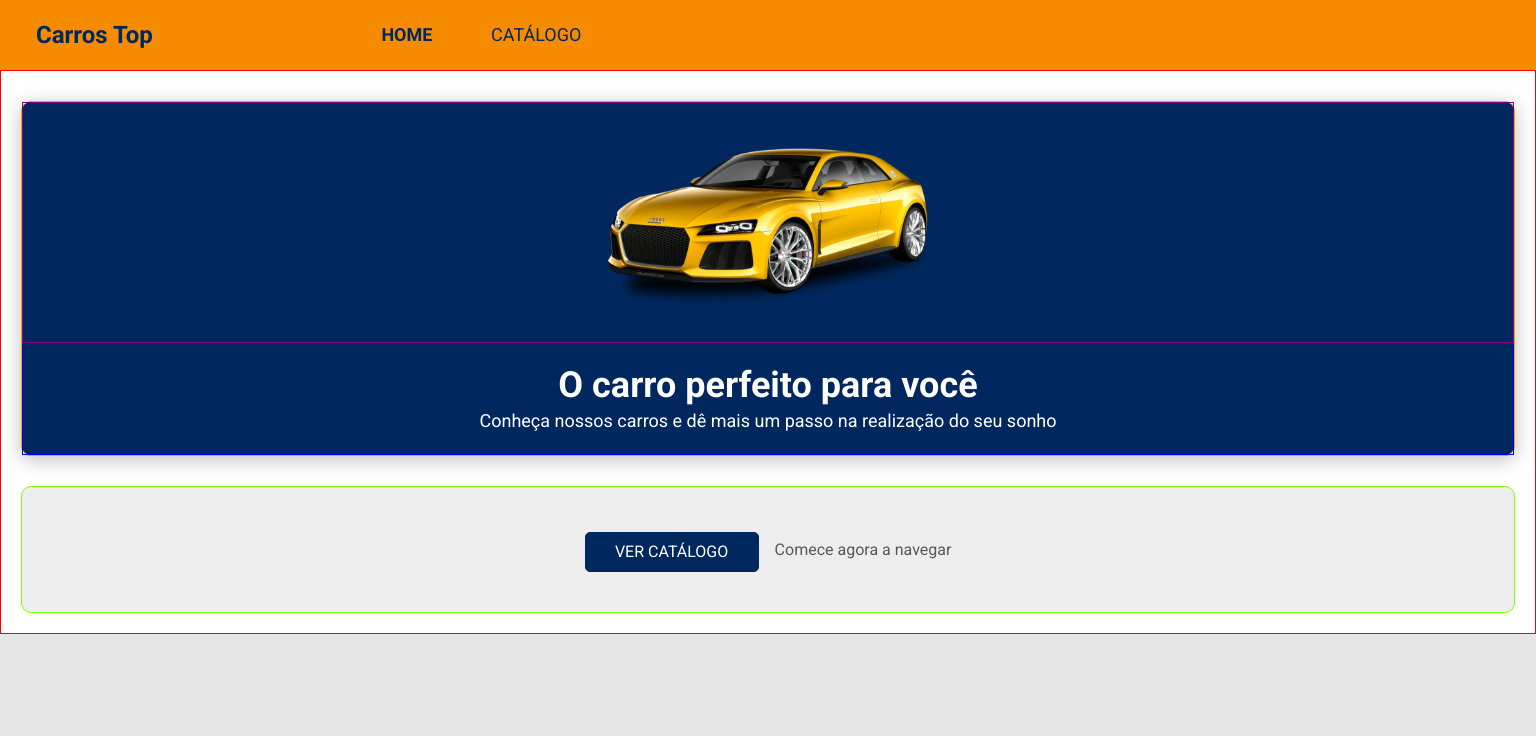
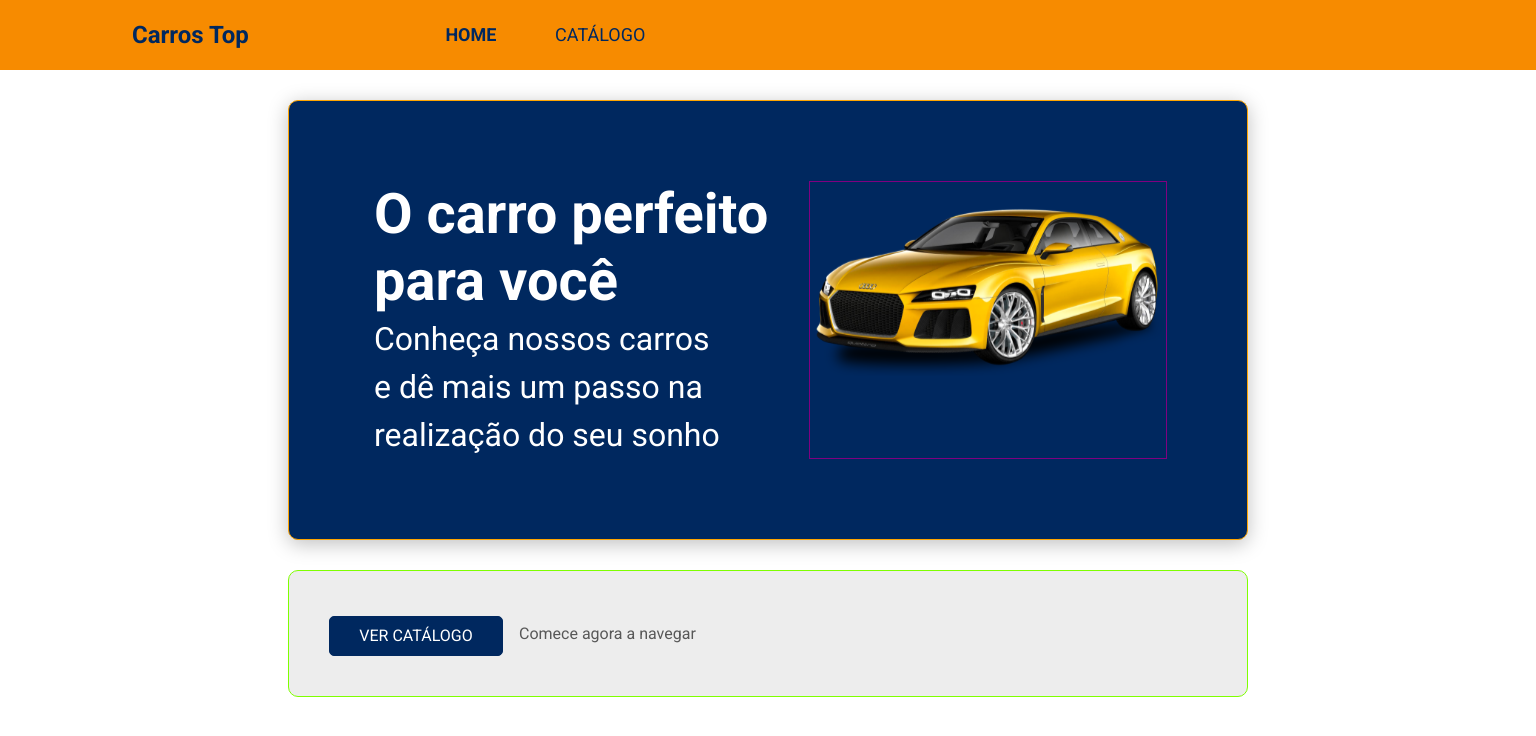
Before and after one commit to joaolrocha/dsCars, a React (Create React App) app in the folder frontweb/: page / in a window 1536 px wide. Shown: the top 736 px of the page. Built offline with nearby package versions, Linux system fonts and the light colour scheme.

Commit message:
:sparkles: fix responsive

```diff
--- a/frontweb/package.json
+++ b/frontweb/package.json
@@ -11,10 +11,10 @@
     "@types/react": "^18.0.15",
     "@types/react-dom": "^18.0.6",
     "bootstrap": "^5.2.0",
-    "node-sass": "4.14.1",
     "react": "^18.2.0",
     "react-dom": "^18.2.0",
     "react-scripts": "5.0.1",
+    "sass": "^1.54.0",
     "typescript": "^4.7.4",
     "web-vitals": "^2.1.4"
   },
--- a/frontweb/src/App.css
+++ b/frontweb/src/App.css
@@ -17,3 +17,7 @@ a, a:hover {
 p{
   margin: 0;
 }
+
+body{
+  background-color: #fff;
+}
--- a/frontweb/src/components/Navbar/index.tsx
+++ b/frontweb/src/components/Navbar/index.tsx
@@ -5,7 +5,7 @@ import './styles.css';
 const Navbar = () => {
   return (
     <nav className="navbar navbar-expand-md bg-primary main-nav">
-      <div className='container-fluid'>
+      <div className='container-xl'>
         <a href="link" className="nav-logo-text">
           <h4>Carros Top</h4>
         </a>
--- a/frontweb/src/pages/Home/index.tsx
+++ b/frontweb/src/pages/Home/index.tsx
@@ -3,6 +3,7 @@ import ButtonHome from 'components/ButtonHome';
 import Navbar from "components/Navbar";
 
 import './styles.css';
+// import './styles.scss'
 
 const Home = () => {
   return (
@@ -10,10 +11,13 @@ const Home = () => {
       <Navbar />
       <div className="home-container">
         <div className="home-card">
+
           <div className="home-content-container">
             <h1>O carro perfeito para você</h1>
             <p>Conheça nossos carros e dê mais um passo na realização do seu sonho</p>
           </div>
+
+
           <div className="home-image-container">
             <MainImage />
           </div>
--- a/frontweb/src/pages/Home/styles.css
+++ b/frontweb/src/pages/Home/styles.css
@@ -2,7 +2,7 @@
   padding: 20px;
   font-size: 22px;
   text-align: center;
-  border: 1px solid red;
+  /* border: 1px solid red; */
   background-color: #fff;
 }
 
@@ -17,18 +17,21 @@
 }
 
 .home-content-container {
+  display: flex;
+  flex-direction: column;
   padding: 20px;
   color: #fff;
-  border: 1px solid blue;
+  /* border: 1px solid blue; */
 }
 
 .home-content-container h1 {
-  font-size: 2.25rem;
+  font-size: 1.25rem;
+  /*antes era 2rem*/
 }
 
 .home-content-container p {
-  display: flex;
-  font-size: 1.125rem;
+  font-size: 0.875rem;
+  /*antes era 1.125rem*/
   text-align: center;
   color: #fff;
 }
@@ -44,7 +47,7 @@
 
 .home-footer-container {
   display: flex;
-  flex-direction: column-reverse;
+  flex-direction: column;
   align-items: center;
   background-color: #ededed;
   gap: 16px;
@@ -73,17 +76,18 @@
   font-size: 30px;
 }
 
-.home-image-container svg {
-  width: auto;
+
+.home-content-container {
+  align-items: center;
+
 }
 
-.home-content-container {
-  display: flex;
-  align-items: center;
-  flex-direction: column;
+.home-content-container h1 {
+  font-size: 2.25rem;
 }
 
 .home-content-container p {
+  font-size: 1.125rem;
   max-width: 80%;
   white-space: break-spaces;
 }
@@ -94,4 +98,94 @@
   padding: 40px;
 }
 
+@media (min-width: 768px) {
+
+.home-image-container {
+  padding: 80px
 }
+
+.home-content-container {
+  padding: 40px;
+}
+
+}
+
+@media (min-width: 992px) {
+
+
+
+  .home-card{
+    padding: 80px;
+  }
+
+  .home-content-container {
+    padding: 0px;
+  }
+
+  .home-image-container {
+    padding: 0;
+  }
+
+  .home-image-container svg {
+    height: auto;
+  }
+
+  .home-content-container h1 {
+    font-size: 3.50rem;
+  }
+
+  .home-content-container p {
+    font-size: 2rem;
+  }
+
+  .home-footer-container{
+    justify-content: start;
+  }
+
+}
+
+
+@media (min-width: 1024px) {
+
+  .home-container{
+    max-width: 1000px;
+    margin: auto;
+  }
+
+}
+
+@media (min-width: 1440px) {
+
+
+
+  .home-card {
+    flex-direction: row;
+  }
+
+  /* .home-card > div{
+    flex: 1;
+  } */
+  .home-card div:nth-of-type(2){
+    flex: 0.45;
+  }
+  .home-card div:nth-of-type(1){
+    flex: 0.55;
+    display: flex;
+    align-items: start;
+    justify-content: center;
+    text-align: start;
+    padding-left: 5px;
+  }
+
+  .home-content-container {
+    text-align: start;
+    align-items: flex-start;
+    /* width: 100%; */
+  }
+
+  .home-content-container p {
+    text-align: start;
+  }
+
+}
+}
```
Also changed, not shown: frontweb/src/assets/images/main-image.svg, 1 other file (tests, documents, lock files or other folders).
